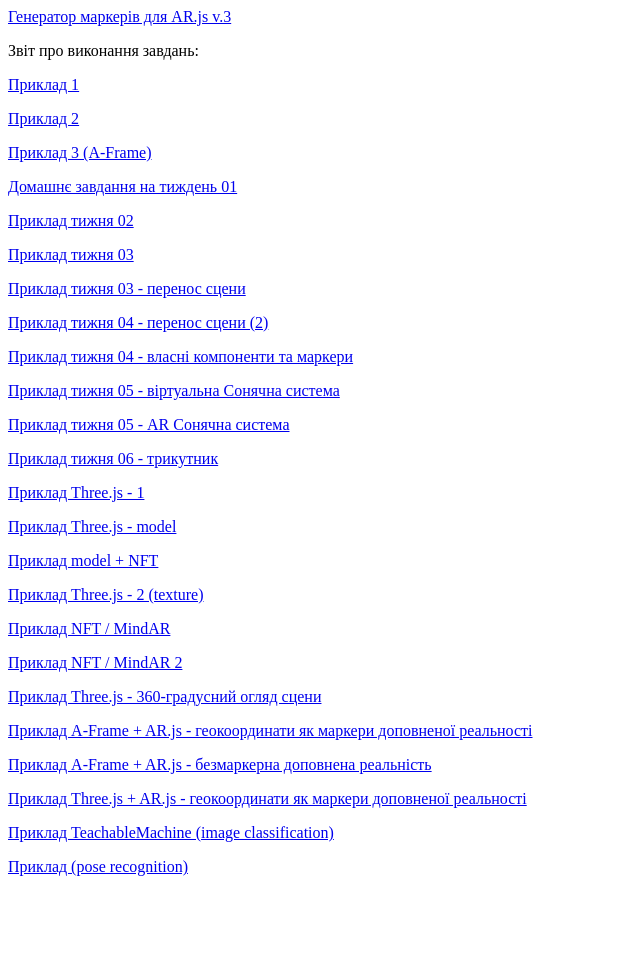
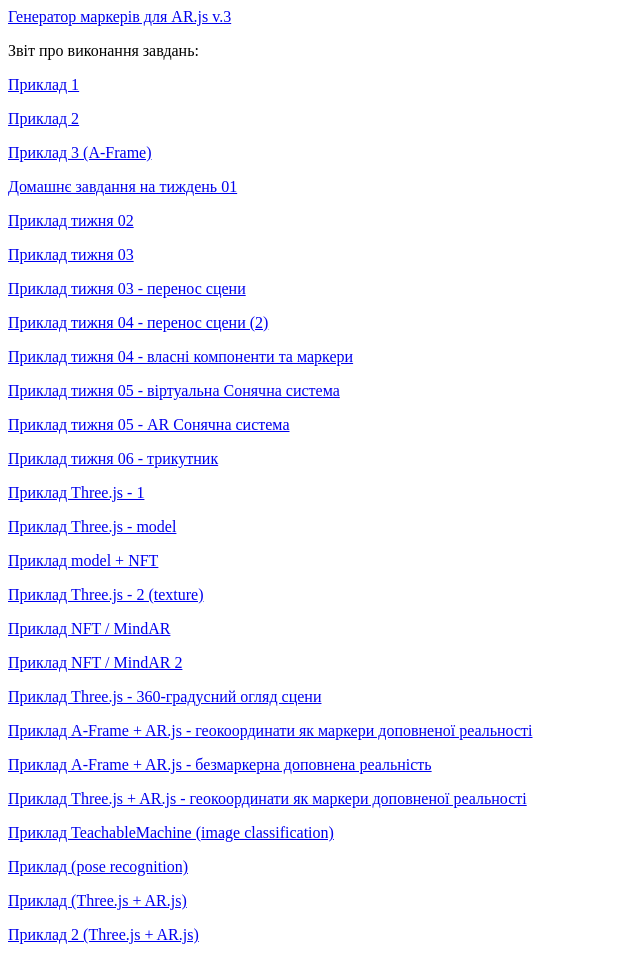
Before and after one commit to volverina/MFm-22, a plain HTML site: page index.html in a window 1280 px wide. Shown: the whole page, without its empty margins (0-640 px from the left). Before the commit the page ends 892 px from the top, so only its background shows below. Drawn offline with Linux system fonts and the light colour scheme.

Commit message:
Add files via upload

```diff
--- a/index.html
+++ b/index.html
@@ -32,5 +32,7 @@
 		<p><a href="week11/index.html" target="_blank">Приклад Three.js + AR.js - геокоординати як маркери доповненої реальності</a>
 		<p><a href="week12/tm_exp.html" target="_blank">Приклад TeachableMachine (image classification)</a>
 		<p><a href="week12/tm_exp2.html" target="_blank">Приклад (pose recognition)</a>
+		<p><a href="week13/threex.html" target="_blank">Приклад (Three.js + AR.js)</a>
+		<p><a href="week13/threex2.html" target="_blank">Приклад 2 (Three.js + AR.js)</a>
 	</body>
 </html>
```
